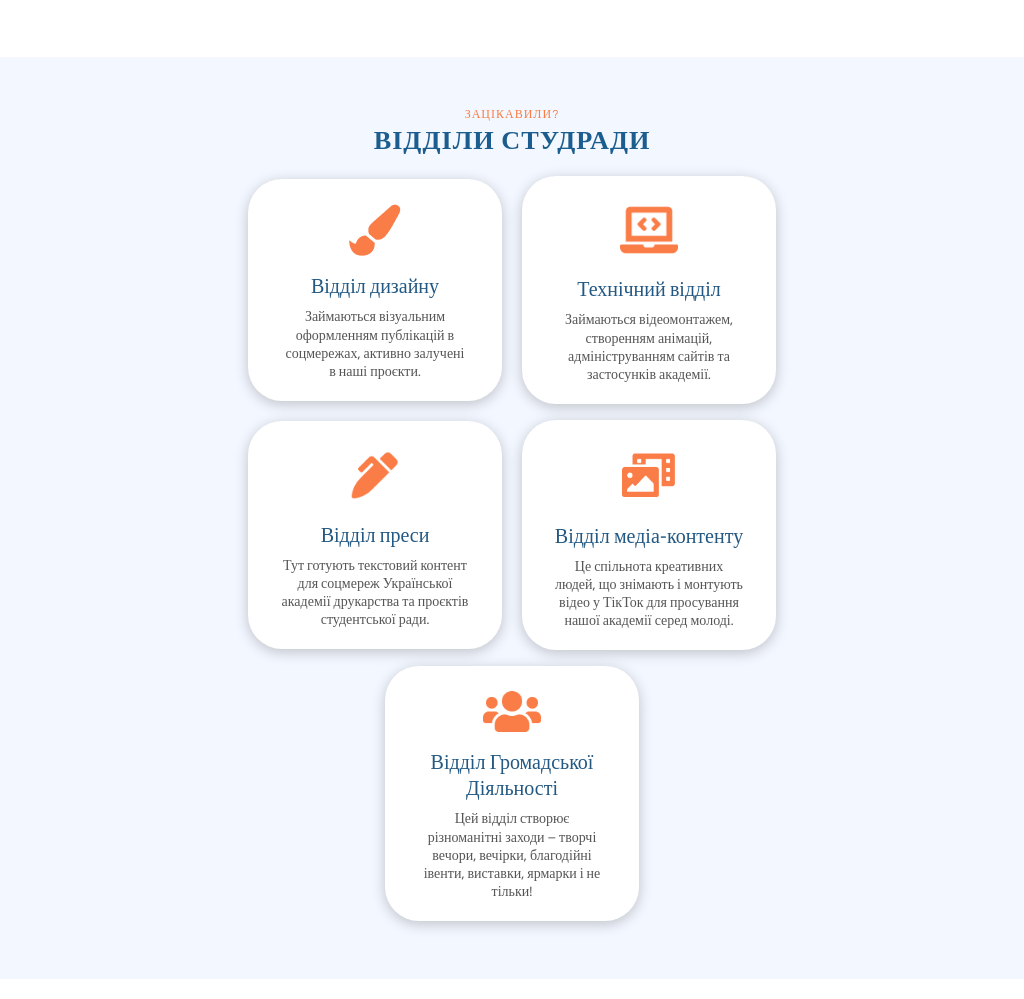
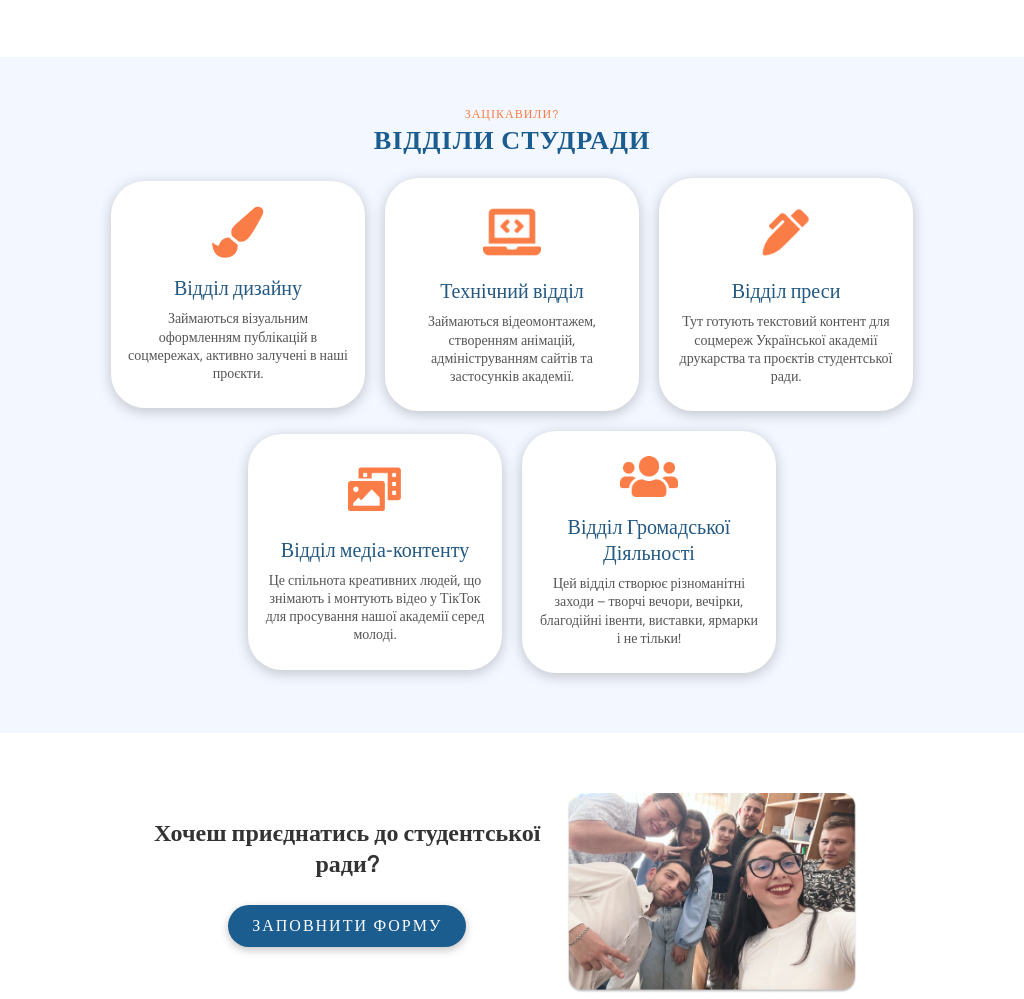
Before and after one commit to Makasin204/Studrada, a plain HTML site: page index.html in a window 1024 px wide. Shown: the part 1529-2528 px from the top of the page. Drawn offline with Linux system fonts and the light colour scheme.

Commit message:
Update middlescreen.css

```diff
--- a/styles/middlescreen.css
+++ b/styles/middlescreen.css
@@ -158,77 +158,6 @@
     }
 
 
-    /* ----------------------- departments ----------------------- */
-
-    .departments {
-        padding: 50px 0;
-        background-color: #F3F7FF;
-        display: flex;
-        flex-direction: column;
-        justify-content: center;
-        align-items: center;
-    }
-    .departments_container {
-        width: 68%;
-        display: flex;
-        justify-content: center;
-        align-items:center ;
-        height: fit-content;
-        flex-wrap: wrap;
-    }
-
-    .department-card {
-        margin: 8px 10px;
-        display: flex;
-        align-content: center;
-        justify-content: center;
-        width: 18%;
-        max-width: 300px;
-        min-width: 254px;
-        background-color: #fff;
-        border-radius: 34px;
-        box-shadow: rgba(0, 0, 0, 0.22) 0px 3px 14px;
-        transition: transform 0.4s;
-    }
-    .department-card:hover {
-        transform: scale(1.06);
-    }
-    .department-card_container {
-        padding: 20px;
-        display: flex;
-        flex-direction: column;
-        align-items: center;
-        line-height: 1.3;
-        font-size: 15px;
-        color: #555;
-    }
-    .department-card a {
-        text-decoration: none;
-    }
-    .department-card_icon {
-        margin: 5px 0;
-    }
-    .department-card_icon img {
-        max-width: 58px;
-    }
-    .department-card_text_container {
-        display: flex;
-        flex-direction: column;
-        align-items: center;
-        justify-content: center;
-    }
-    .department-card_title {
-        color: #225882;
-        padding: 8px 0;
-        font-size: 20px;
-        text-align: center;
-    }
-    .department-card_text {
-        text-align: center;
-        font-size: 14px;
-        color: #555;
-        line-height: 1.3;
-    }
 
     /* --------------------------  form  -------------------------- */
 
```
